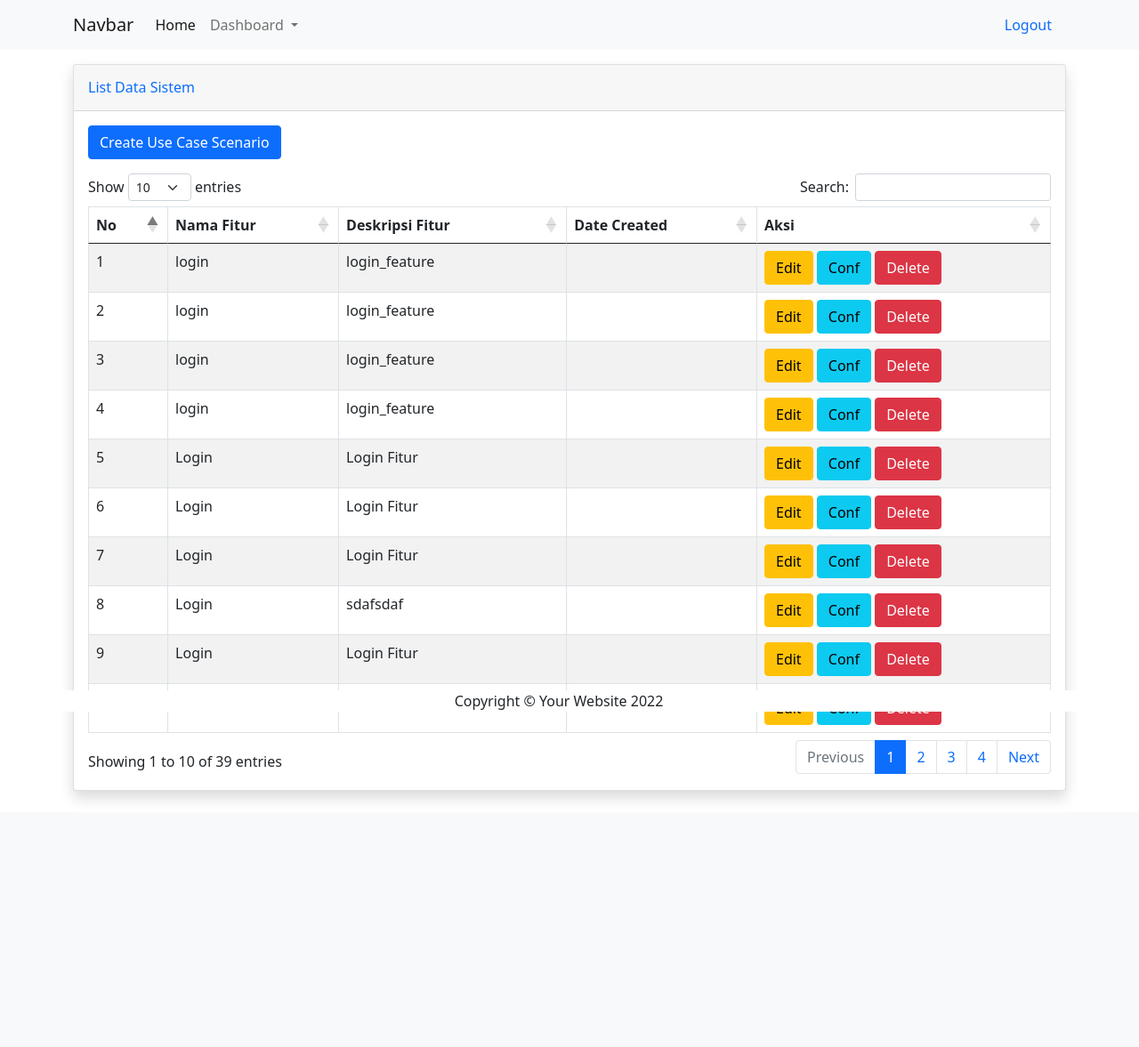
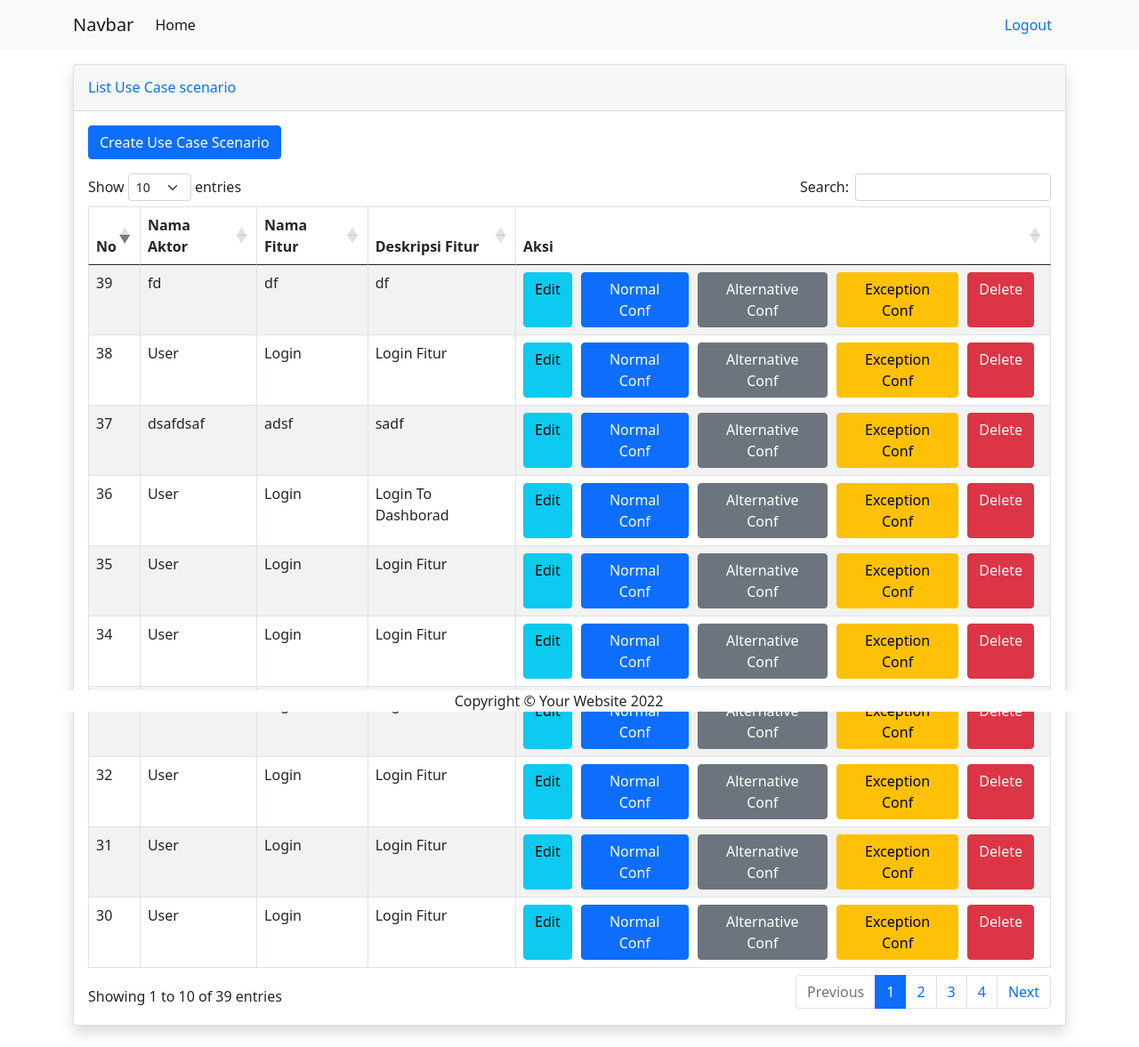
Before and after one commit to AgileRE-2022/UseCaseToGUI-Salt-, a Django app: page /showUseCaseScenario/ in a window 1280 px wide. Shown: the whole page at 89% size. Before the commit the page ends 898 px from the top, so only its background shows below. Run offline with Django 4.2, Linux system fonts and the light colour scheme; data comes from the database, SQL or seed files in the repository; both versions use the stored data as it was after the commit; some libraries are stand-ins or nearby versions.

Commit message:
fixing save conf element

```diff
--- a/UseCaseToGUI/mainApp/models.py
+++ b/UseCaseToGUI/mainApp/models.py
@@ -15,6 +15,9 @@ class UseCaseScenario(models.Model):
     normal_salt = models.TextField(null=True)
     alternative_salt = models.TextField(null=True)
     exception_salt = models.TextField(null=True)
+    created_at = models.DateTimeField(auto_now_add=True, null=True)
+    updated_at = models.DateTimeField(auto_now=True, null=True)
+
 
 class Action(models.Model):
     use_case_scenario = models.ForeignKey(UseCaseScenario, null=True, on_delete=models.SET_NULL)
--- a/UseCaseToGUI/mainApp/templates/mainApp/main.html
+++ b/UseCaseToGUI/mainApp/templates/mainApp/main.html
@@ -85,18 +85,7 @@
                         <div class="collapse navbar-collapse" id="navbarSupportedContent">
                             <ul class="navbar-nav me-auto mb-2 mb-lg-0">
                                 <li class="nav-item">
-                                    <a class="nav-link active" aria-current="page" href="#">Home</a>
-                                </li>
-                                <li class="nav-item dropdown">
-                                    <a class="nav-link dropdown-toggle" href="#" id="navbarDropdown" role="button"
-                                        data-bs-toggle="dropdown" aria-expanded="false">
-                                        Dashboard
-                                    </a>
-                                    <ul class="dropdown-menu" aria-labelledby="navbarDropdown">
-                                        <li><a class="dropdown-item" href="#">Kelola Sistem</a></li>
-                                        <li><a class="dropdown-item" href="#">Generate Sistem</a></li>
-                                        <li><a class="dropdown-item" href="#">Hasil Sistem</a></li>
-                                    </ul>
+                                    <a class="nav-link active" aria-current="page" href="/showUseCaseScenario/">Home</a>
                                 </li>
                             </ul>
                             <form class="d-flex">
--- a/UseCaseToGUI/mainApp/templates/mainApp/showUseCaseScenario.html
+++ b/UseCaseToGUI/mainApp/templates/mainApp/showUseCaseScenario.html
@@ -7,7 +7,7 @@
         <div class="card shadow mb-4">
             <!-- Card Header - Dropdown -->
             <div class="card-header py-3 d-flex flex-row align-items-center justify-content-between">
-                <h6 class="m-0 font-weight-bold text-primary">List Data Sistem</h6>
+                <h6 class="m-0 font-weight-bold text-primary">List Use Case scenario</h6>
             </div>
             <!-- Card Body -->
             <div class="card-body">
@@ -18,9 +18,9 @@
                     <thead>
                         <tr>
                             <th>No</th>
+                            <th>Nama Aktor</th>
                             <th>Nama Fitur</th>
                             <th>Deskripsi Fitur</th>
-                            <th>Date Created</th>
                             <th>Aksi</th>
                         </tr>
                     </thead>
@@ -28,13 +28,15 @@
                         {% for ucs in allUcs %}
                         <tr>
                             <td>{{ ucs.id }}</td>
+                            <td>{{ ucs.actor }}</td>
                             <td>{{ ucs.feature }}</td>
                             <td>{{ ucs.feature_description }}</td>
-                            <td>{{ ucs.date_created }}</td>
-                            <td>
-                                <a href="" role="button" class="btn btn-warning">Edit</a>
-                                <a href="" role="button" class="btn btn-info">Conf</a>
-                                <a href="" role="button" class="btn btn-danger">Delete</a>
+                            <td class="d-flex justify-content-center">
+                                <a href="#" role="button" class="btn btn-info" style="margin-right: 10px;">Edit</a>
+                                <a href="/layoutElement/normal/{{ ucs.id }}" role="button" class="btn btn-primary" style="margin-right: 10px;">Normal Conf</a>
+                                <a href="/layoutElement/alternative/{{ ucs.id }}" role="button" class="btn btn-secondary" style="margin-right: 10px;">Alternative Conf</a>
+                                <a href="/layoutElement/exception/{{ ucs.id }}" role="button" class="btn btn-warning" style="margin-right: 10px;">Exception Conf</a>
+                                <a href="#" role="button" class="btn btn-danger" style="margin-right: 10px;">Delete</a>
                             </td>
                         </tr>
                         {% endfor %}
@@ -49,7 +51,9 @@
 {% block script %}
 <script>
     $(document).ready(function () {
-        $('#dataTable').DataTable();
+        $('#dataTable').DataTable({
+            order: [[0, 'desc']],
+        });
     });
 </script>
 {% endblock %}
```
Also changed, not shown: UseCaseToGUI/mainApp/static/js/useCaseScenario.js (+16 -1 lines), UseCaseToGUI/mainApp/templates/mainApp/layoutElement.html (+47 -25 lines), UseCaseToGUI/db.sqlite3, UseCaseToGUI/mainApp/migrations/0008_usecasescenario_created_at_and_more.py (added), UseCaseToGUI/mainApp/migrations/0009_remove_usecasescenario_created_at_and_more.py (added), UseCaseToGUI/mainApp/migrations/0010_usecasescenario_created_at_and_more.py (added), UseCaseToGUI/mainApp/static/js/layoutElement.js (added).
